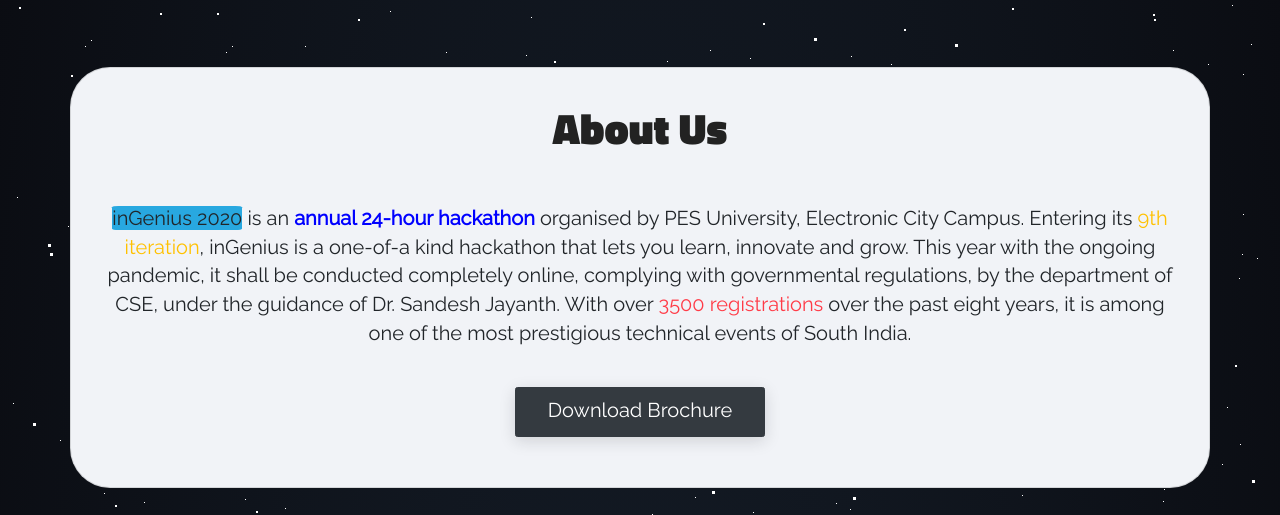
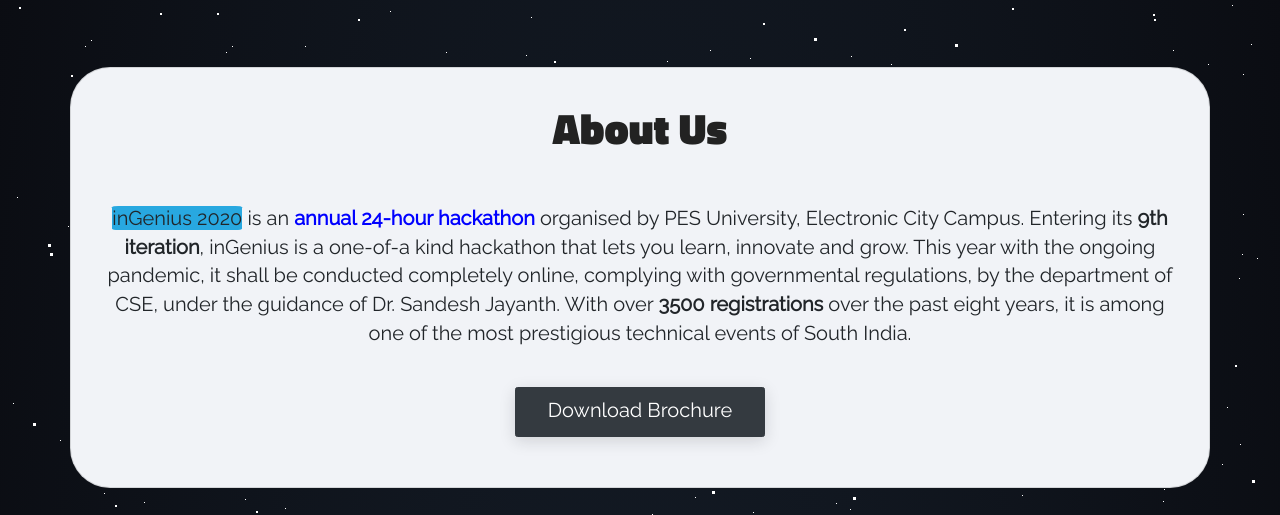
Before and after one commit to inGenius-2020/website, a PHP site: page /index.html in a window 1280 px wide. Shown: the part 1075-1590 px from the top of the page. Run offline with PHP 8.4, Linux system fonts and the light colour scheme; some libraries are stand-ins or nearby versions; some web fonts are replaced.

Commit message:
teams fixed

```diff
--- a/css/ingenious.css
+++ b/css/ingenious.css
@@ -90,7 +90,7 @@ header #heroImage .art-item.wifi path:nth-child(2){-webkit-animation:blink-2 5s
 
 #aboutusnew .card{
 	position:relative;
-padding-bottom:100px;
+padding-bottom:50px;
 background: #f1f3f7;
 border-radius: 40px;
 }
--- a/index.html
+++ b/index.html
@@ -170,8 +170,8 @@
 	<h1 class="d-flex justify-content-center" style = "font-family: 'Titillium Web', sans-serif;font-size: 43px; padding-top:25px; padding-bottom: 25px;">About Us</h1>
 	<div class="row" style="font-size: 20px;">
 	<div class="col-sm-9 col-lg-12">
-	<p style="font-family: 'Raleway' !important; margin:20px"><span style="background-color: #28a8e0; border-radius: 5%;">inGenius 2020</span> is an<strong><span style="color:blue;"> annual 24-hour hackathon</span></strong> organised by PES University, Electronic City Campus. Entering its <span style="color:#ffc100; ">9th iteration</span>, inGenius is a one-of-a kind hackathon that lets you learn, innovate and grow. This year with the ongoing pandemic, it shall be conducted completely online, complying with governmental regulations, by the department of CSE, under the guidance of Dr. Sandesh Jayanth.
-	With over <span style="color: #ff3b47;">3500 registrations</span> over the past eight years, it is among one of the most prestigious technical events of South India.</p>
+	<p style="font-family: 'Raleway' !important; margin:20px"><span style="background-color: #28a8e0; border-radius: 5%;">inGenius 2020</span> is an<strong><span style="color:blue;"> annual 24-hour hackathon</span></strong> organised by PES University, Electronic City Campus. Entering its <strong>9th iteration</strong>, inGenius is a one-of-a kind hackathon that lets you learn, innovate and grow. This year with the ongoing pandemic, it shall be conducted completely online, complying with governmental regulations, by the department of CSE, under the guidance of Dr. Sandesh Jayanth.
+	With over <strong>3500 registrations</strong> over the past eight years, it is among one of the most prestigious technical events of South India.</p>
 	</div>
 	<div class="col-sm12 col-12" style=" padding-top:20px;">
 	<a href="assets/inGen20BrocFin.pdf" target="_blank" class="btn btn-dark" style="font-size: 2rem; width: 25rem;" >Download Brochure</a>
```
